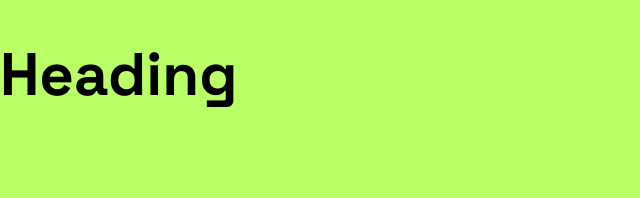
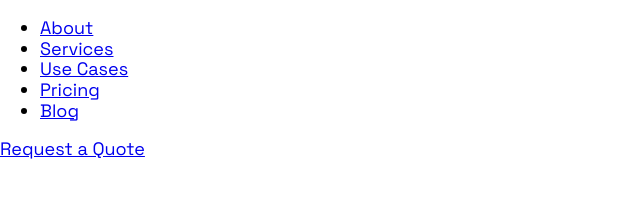
Before and after one commit to vzduikt/positivus-duikt-landing, a plain HTML site: page index.html in a window 1280 px wide. Shown: the whole page, without its empty margins (0-640 px from the left). Drawn offline with Linux system fonts and the light colour scheme.

Commit message:
Add markup for header

```diff
--- a/assets/styles/main.css
+++ b/assets/styles/main.css
@@ -389,7 +389,6 @@ template {
   }
   body {
     font-size: var(--font-size-body);
-    background-color: var(--color-primary);
   }
 
   h1 {
--- a/index.html
+++ b/index.html
@@ -1,15 +1,29 @@
 <!DOCTYPE html>
 <html lang="en">
-<head>
-  <meta charset="UTF-8">
-  <meta name="viewport" content="width=device-width, initial-scale=1.0">
-  <link rel="preconnect" href="https://fonts.googleapis.com">
-  <link rel="preconnect" href="https://fonts.gstatic.com" crossorigin>
-  <link href="https://fonts.googleapis.com/css2?family=Space+Grotesk:wght@300..700&display=swap" rel="stylesheet">
-  <link rel="stylesheet" href="./assets/styles/main.css">
-  <title>Positivus</title>
-</head>
-<body class="marketing-page">
-  <h1>Heading</h1>
-</body>
+  <head>
+    <meta charset="UTF-8" />
+    <meta name="viewport" content="width=device-width, initial-scale=1.0" />
+    <link rel="preconnect" href="https://fonts.googleapis.com" />
+    <link rel="preconnect" href="https://fonts.gstatic.com" crossorigin />
+    <link
+      href="https://fonts.googleapis.com/css2?family=Space+Grotesk:wght@300..700&display=swap"
+      rel="stylesheet"
+    />
+    <link rel="stylesheet" href="./assets/styles/main.css" />
+    <title>Positivus</title>
+  </head>
+  <body>
+    <header class="main-header">
+      <nav class="main-nav">
+        <ul>
+          <li><a href="#">About</a></li>
+          <li><a href="#">Services</a></li>
+          <li><a href="#">Use Cases</a></li>
+          <li><a href="#">Pricing</a></li>
+          <li><a href="#">Blog</a></li>
+        </ul>
+      </nav>
+      <a href="/request-a-quote" class="btn btn--light">Request a Quote</a>
+    </header>
+  </body>
 </html>
```
